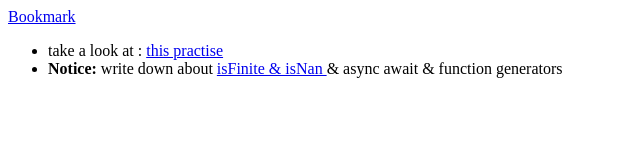
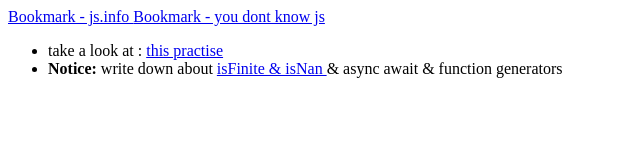
Before and after one commit to marzzy/marzzy-playground, a plain HTML site: page index.html in a window 1280 px wide. Shown: the whole page, without its empty margins (0-640 px from the left). Drawn offline with Linux system fonts and the light colour scheme.

Commit message:
add new bookmark

```diff
--- a/index.html
+++ b/index.html
@@ -6,7 +6,10 @@
 </head>
 <body>
   <a href="http://javascript.info/map-set#iterable-keys" alt="bookmark" target="blank" >
-    Bookmark
+    Bookmark - js.info
+  </a>
+  <a href="https://github.com/getify/You-Dont-Know-JS/blob/2nd-ed/getting-started/ch2.md#inequality" alt="bookmark" target="blank" >
+    Bookmark - you dont know js
   </a>
 
   <ul>
```
